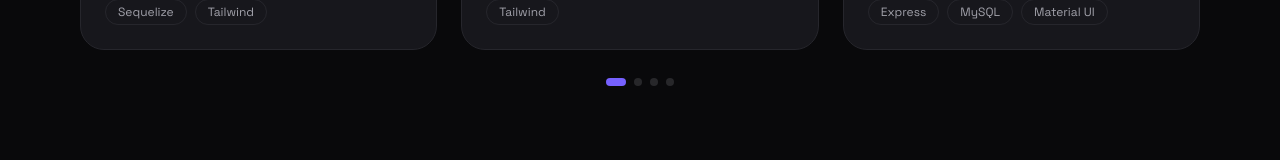
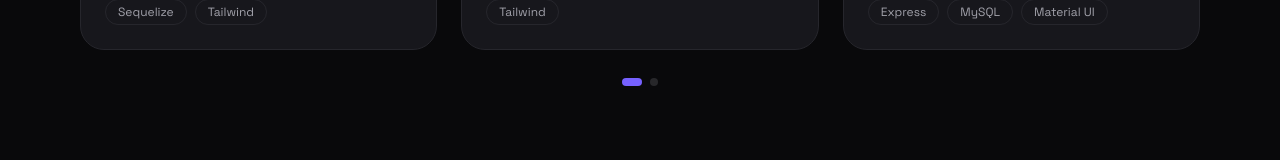
Before and after one commit to JohnnyBrandt10/portfolio, a Next.js app: page / in a window 1280 px wide. Shown: the part 2094-2254 px from the top of the page. Built offline with nearby package versions, Linux system fonts and the light colour scheme.

Commit message:
Rectif swip

```diff
--- a/components/Work.tsx
+++ b/components/Work.tsx
@@ -1,73 +1,45 @@
-'use client';
-import { useEffect } from 'react';
+'use client'
+import { Swiper, SwiperSlide } from 'swiper/react'
+import { Pagination } from 'swiper/modules'
+import 'swiper/css'
+import 'swiper/css/pagination'
 
 const projects = [
   {
     number: '01',
     title: 'Varotra+',
-    description:
-      'Application fullstack de gestion commerciale développée chez Softika — API REST sécurisée, gestion des stocks et des ventes.',
+    description: 'Application fullstack de gestion commerciale développée chez Softika — API REST sécurisée, gestion des stocks et des ventes.',
     tags: ['React', 'Node.js', 'Express', 'MySQL', 'Sequelize', 'Tailwind'],
     image: '/img/varotra.png',
-    link: '#',
-    private: true
+    private: true,
   },
   {
     number: '02',
     title: 'Ijeery',
-    description:
-      'Application de gestion commerciale intelligente avec IA intégrée — développée chez Softika pour optimiser les processus métier.',
+    description: 'Application de gestion commerciale intelligente avec IA intégrée — développée chez Softika pour optimiser les processus métier.',
     tags: ['React', 'Express', 'MySQL', 'Sequelize', 'Tailwind'],
     image: '/img/ijeery.png',
-    link: '#',
-    private: true
+    private: true,
   },
   {
     number: '03',
     title: 'Gestion Docs',
-    description:
-      'Application de gestion documentaire — BDD structurée, routes API REST et interface moderne développée chez Softika.',
+    description: 'Application de gestion documentaire — BDD structurée, routes API REST et interface moderne développée chez Softika.',
     tags: ['React', 'TypeScript', 'Node.js', 'Express', 'MySQL', 'Material UI'],
     image: '/img/gestiondocs.png',
-    link: '#',
-    private: true
+    private: true,
   },
   {
     number: '04',
     title: 'Softracker',
-    description:
-      'Frontend pour une application de suivi de projets internes — développé chez Softika.',
+    description: 'Frontend pour une application de suivi de projets internes — développé chez Softika.',
     tags: ['Next.js', 'Tailwind CSS'],
     image: '/img/softracker.png',
-    link: '#',
-    private: true
-  }
-];
+    private: true,
+  },
+]
 
 export default function Work() {
-  useEffect(() => {
-    const loadSwiper = async () => {
-      const Swiper = (await import('swiper/bundle')).default;
-
-      new Swiper('.work-swiper', {
-        slidesPerView: 1,
-        spaceBetween: 24,
-        grabCursor: true,
-        loop: true,
-        pagination: {
-          el: '.swiper-pagination',
-          clickable: true
-        },
-        breakpoints: {
-          640: { slidesPerView: 2 },
-          1024: { slidesPerView: 3 }
-        }
-      });
-    };
-
-    loadSwiper();
-  }, []);
-
   return (
     <section className="work section" id="work">
       <h2 className="section__title">
@@ -75,10 +47,21 @@ export default function Work() {
       </h2>
 
       <div className="work__container container">
-        <div className="swiper work-swiper">
-          <div className="swiper-wrapper">
+        <Swiper
+          modules={[Pagination]}
+          slidesPerView={1}
+          spaceBetween={24}
+          grabCursor={true}
+          loop={false}
+          pagination={{ clickable: true }}
+          breakpoints={{
+            640: { slidesPerView: 2 },
+            1024: { slidesPerView: 3 },
+          }}
+          className="work-swiper"
+        >
           {projects.map((project) => (
-              <div className="swiper-slide" key={project.number}>
+            <SwiperSlide key={project.number}>
               <div className="work__card">
                 <div className="work__img-wrapper">
                   {/* eslint-disable-next-line @next/next/no-img-element */}
@@ -87,21 +70,11 @@ export default function Work() {
                     alt={project.title}
                     className="work__img"
                   />
-                    {project.private ? (
+                  {project.private && (
                     <div className="work__private">
                       <i className="ri-lock-line"></i>
                       <span>Projet privé</span>
                     </div>
-                    ) : (
-                      <a
-                        title={project.title}
-                        href={project.link}
-                        target="_blank"
-                        rel="noreferrer"
-                        className="work__link"
-                      >
-                        <i className="ri-arrow-right-up-line"></i>
-                      </a>
                   )}
                 </div>
 
@@ -116,12 +89,10 @@ export default function Work() {
                   </div>
                 </div>
               </div>
-              </div>
+            </SwiperSlide>
           ))}
-          </div>
-          <div className="swiper-pagination"></div>
-        </div>
+        </Swiper>
       </div>
     </section>
-  );
+  )
 }
```
Lines whose indentation alone changed are shown as unchanged.
